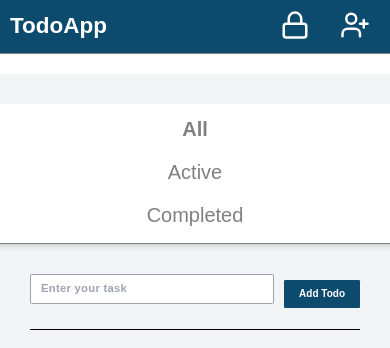
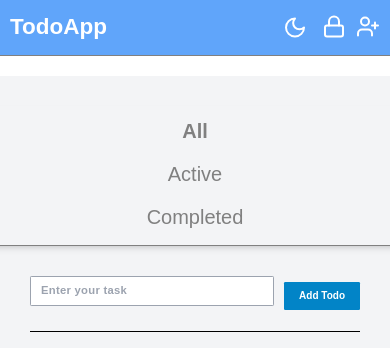
Before and after one commit to Muskan-7867/Full-stack-todo-app, a Next.js app: page / in a window 390 px wide. Shown: the top 348 px of the page. Built offline with nearby package versions, Linux system fonts and the light colour scheme; no server answers; the database is empty.

Commit message:
components

```diff
--- a/src/components/Addtodo.tsx
+++ b/src/components/Addtodo.tsx
@@ -71,9 +71,9 @@ const Addtodo = () => {
         <button
   type="submit"
   disabled={loading}
-  className={`p-2.5 px-6 sm:px-7 md:px-8 border-0 rounded-sm font-bold cursor-pointer mt-4 sm:mt-0 bg-sky-900 text-white transform transition duration-300 ${
+  className={`p-2.5 px-6 sm:px-7 md:px-8 border-0 rounded-sm font-bold cursor-pointer mt-4 sm:mt-0 bg-sky-600 dark:bg-sky-900 text-white transform transition duration-300 ${
     loading
-      ? "bg-blue-400 cursor-not-allowed"
+      ? "bg-blue-400  cursor-not-allowed"
       : "bg-green-600 hover:bg-sky-700 hover:scale-105 active:scale-95"
   }`}
 >
@@ -88,7 +88,7 @@ const Addtodo = () => {
         </p>
       )}
       {successMessage && (
-        <p className="mt-6 text-green-500 text-center text-2xl animate-fade-in">
+        <p className="mt-6 text-sky-500 dark:text-sky-900 text-center text-2xl animate-fade-in">
           {successMessage}
         </p>
       )}
--- a/src/components/Navbar.tsx
+++ b/src/components/Navbar.tsx
@@ -10,7 +10,7 @@ const Navbar = () => {
   const todosData: string | null = searchParams.get("todos");
 
   return (
-    <nav className="flex flex-col md:flex-row md:space-x-4 mt-8 px-4 md:px-8 py-2 bg-white shadow-md">
+    <nav className="flex flex-col md:flex-row md:space-x-4 mt-8 rounded-lg px-4 md:px-8 py-2  shadow-md">
       <Link
         href="/"
         className={`block md:inline ${!todosData ? "font-bold" : ""} py-2 md:py-0`}
--- a/src/components/Navbarmain.tsx
+++ b/src/components/Navbarmain.tsx
@@ -1,8 +1,9 @@
 "use client";
-import React, { useEffect, useState } from 'react';
-import Link from 'next/link';
-import Cookies from 'js-cookie'; // Import Cookies for authentication token check
-import { UserPlus, Lock } from 'lucide-react';
+import React, { useEffect, useState } from "react";
+import Link from "next/link";
+import Cookies from "js-cookie";
+import { UserPlus, Lock } from "lucide-react";
+import ThemeToggle from "./ThemeToggle";
 
 const Navbarmain: React.FC = () => {
   const [isAuthenticated, setIsAuthenticated] = useState<boolean>(false);
@@ -16,7 +17,7 @@ const Navbarmain: React.FC = () => {
   }, []);
 
   return (
-    <nav className="bg-sky-900  p-4 w-full">
+    <nav className="bg-blue-400 dark:bg-sky-900 p-4 w-full">
       <div className="container mx-auto flex justify-between items-center">
         {/* Logo */}
         <Link href="/" className="text-white text-4xl font-bold">
@@ -25,15 +26,18 @@ const Navbarmain: React.FC = () => {
 
         {/* Navigation Links */}
         <div className="flex items-center space-x-4 lg:space-x-8">
+          {/* Theme Toggle */}
+          <ThemeToggle />
+
           {/* Mobile View: Show login icon only if not authenticated, register icon always */}
           <div className="flex items-center space-x-4 lg:hidden">
             {!isAuthenticated && (
               <Link href="/login" aria-label="Login">
-                <Lock className="h-12 w-20 text-white hover:text-gray-300 transition-colors duration-200" />
+                <Lock className="h-10 w-25 text-white hover:text-gray-300 transition-colors duration-200" />
               </Link>
             )}
             <Link href="/register" aria-label="Register">
-              <UserPlus className="h-12 w-20 text-white hover:text-gray-300 transition-colors duration-200" />
+              <UserPlus className="h-10 w-25 text-white hover:text-gray-300 transition-colors duration-200" />
             </Link>
           </div>
 
@@ -41,13 +45,13 @@ const Navbarmain: React.FC = () => {
           <div className="hidden lg:flex lg:items-center lg:space-x-4">
             {!isAuthenticated && (
               <Link href="/login">
-                <button className="bg-white text-black text-xl px-4 py-2 rounded-full hover:bg-gray-100 transition-colors duration-200">
+                <button className="bg-white  dark:bg-gray-600 text-gray-700 dark:text-white text-xl px-4 py-2 rounded-full hover:bg-gray-100 dark:hover:bg-gray-600 transition-colors duration-200">
                   Login
                 </button>
               </Link>
             )}
             <Link href="/register">
-              <button className="bg-white text-xl text-black px-4 py-2 rounded-full hover:bg-gray-100 transition-colors duration-200">
+              <button className="bg-white text-black dark:bg-gray-600 text-xl  dark:text-white px-6 py-2 rounded-full  transition-colors duration-200">
                 Register
               </button>
             </Link>
--- /dev/null
+++ b/src/components/ThemeToggle.tsx
@@ -0,0 +1,55 @@
+"use client"; // Ensure this is a client-side component
+
+import React, { useEffect, useState } from "react";
+import { Sun, Moon } from "lucide-react";
+
+const ThemeToggle: React.FC = () => {
+  const [theme, setTheme] = useState<string>("light");
+
+  useEffect(() => {
+    // On mount, check for saved theme in localStorage or system preference
+    const savedTheme = localStorage.getItem("theme");
+    if (savedTheme) {
+      setTheme(savedTheme);
+      applyTheme(savedTheme);
+    } else {
+      // If no saved theme, check system preference
+      const prefersDark = window.matchMedia("(prefers-color-scheme: dark)").matches;
+      const initialTheme = prefersDark ? "dark" : "light";
+      setTheme(initialTheme);
+      applyTheme(initialTheme);
+    }
+  }, []);
+
+  const applyTheme = (currentTheme: string) => {
+    const root = document.documentElement; // <html> element
+    if (currentTheme === "dark") {
+      root.classList.add("dark");
+    } else {
+      root.classList.remove("dark");
+    }
+  };
+
+  const toggleTheme = () => {
+    const newTheme = theme === "light" ? "dark" : "light";
+    setTheme(newTheme);
+    applyTheme(newTheme);
+    localStorage.setItem("theme", newTheme);
+  };
+
+  return (
+    <button
+      onClick={toggleTheme}
+      className="flex items-center justify-center p-2 rounded-full hover:bg-sky-700 transition-colors duration-200"
+      aria-label="Toggle Theme"
+    >
+      {theme === "light" ? (
+        <Moon className="h-10 w-25 text-white" />
+      ) : (
+        <Sun className="h-10 w-25 text-white" />
+      )}
+    </button>
+  );
+};
+
+export default ThemeToggle;
--- a/src/components/Todos.tsx
+++ b/src/components/Todos.tsx
@@ -198,7 +198,7 @@ const handleDelete = async (id: string) => {
                 aria-label="Edit todo"
               >
 
-                <PencilIcon className="h-6 w-6 text-blue-500 hover:text-blue-700" />
+                <PencilIcon className="h-6 w-6 text-blue-900 dark:text-blue-500 hover:text-blue-700" />
 
 
               </button>
```
